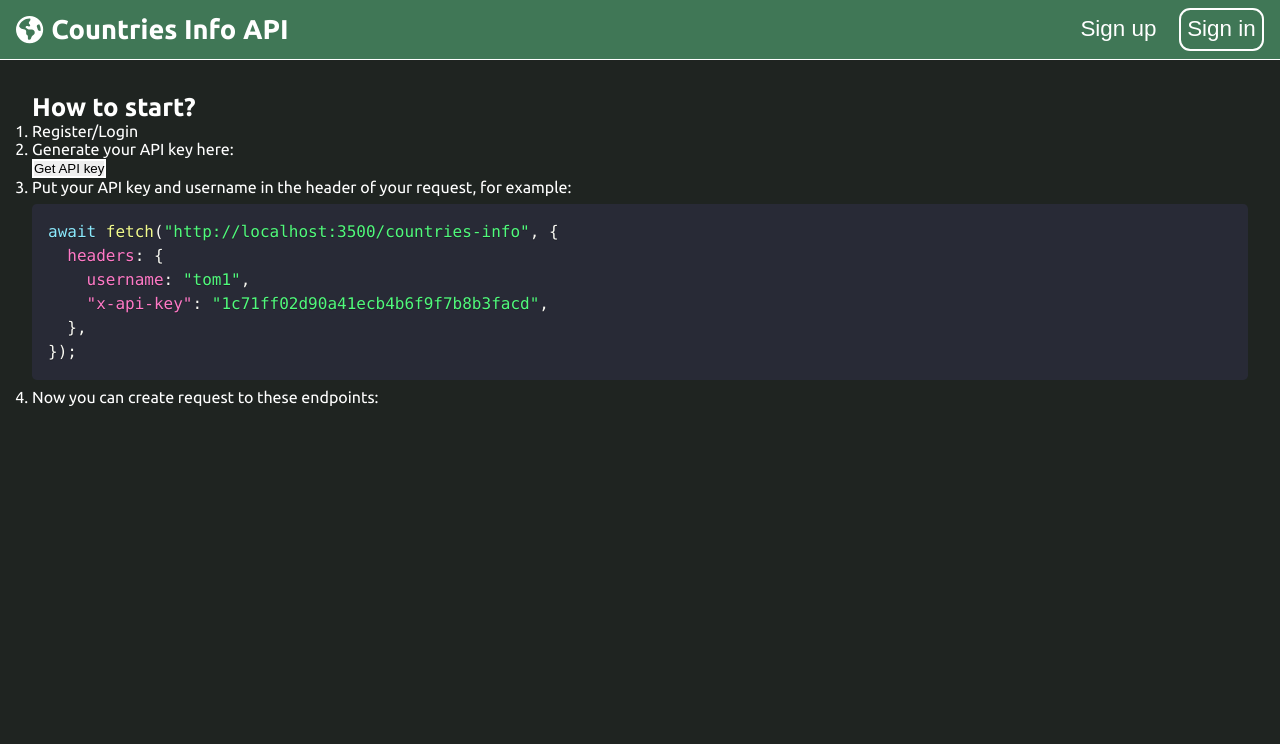
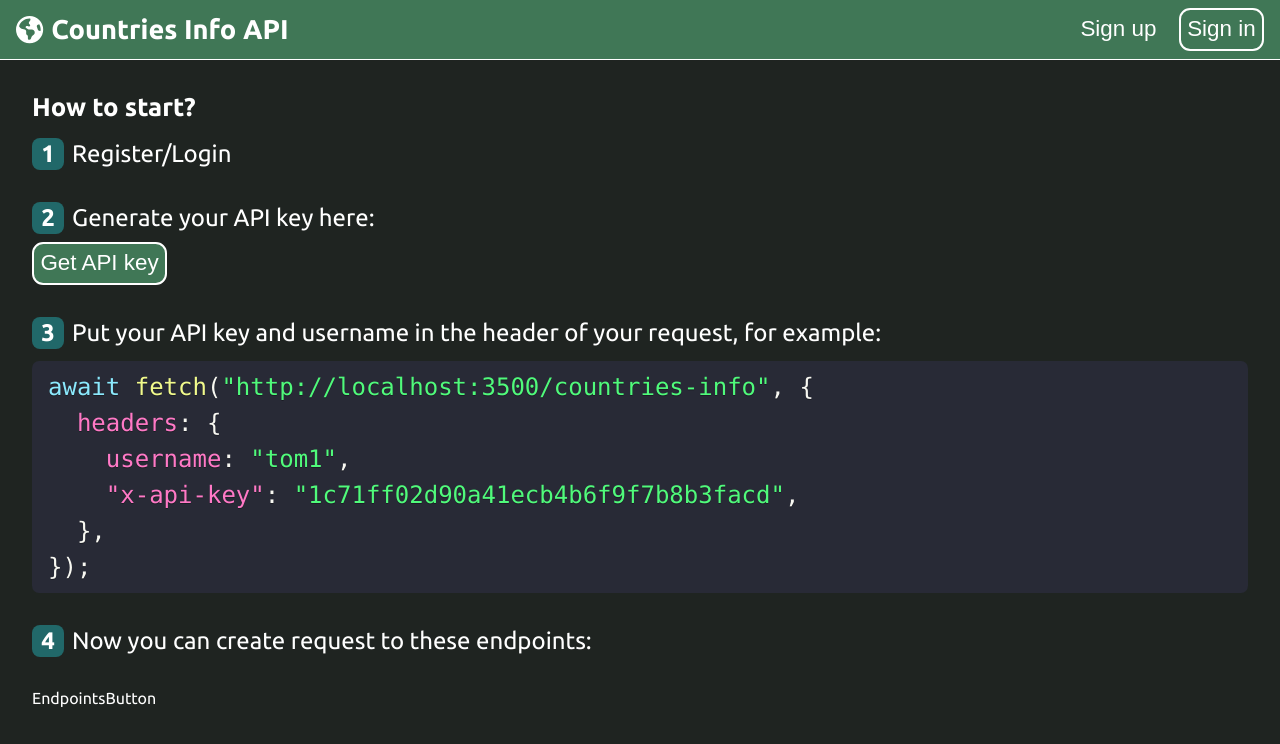
Before and after one commit to viventer/CountriesInfoApiFrontend, a React (Create React App) app: page /howtostart in a window 1280 px wide. Shown: the top 744 px of the page. Built offline with nearby package versions, Linux system fonts and the light colour scheme.

Commit message:
almost finished How to start page

```diff
--- a/src/globalElements/components/GetApiKeyButton.jsx
+++ b/src/globalElements/components/GetApiKeyButton.jsx
@@ -1,5 +1,15 @@
 import { StyledGetApiKeyButton } from "../styles/Header.styled";
+import { Link } from "react-router-dom";
 
 export default function GetApiKeyButton() {
-  return <StyledGetApiKeyButton>Get API key</StyledGetApiKeyButton>;
+  return (
+    <StyledGetApiKeyButton>
+      <Link
+        to="/generateapikey"
+        style={{ textDecoration: "none", color: "white" }}
+      >
+        <p>Get API key</p>
+      </Link>
+    </StyledGetApiKeyButton>
+  );
 }
--- a/src/globalElements/styles/Header.styled.js
+++ b/src/globalElements/styles/Header.styled.js
@@ -80,5 +80,15 @@ export const StyledSignInButton = styled.button`
 `;
 
 export const StyledGetApiKeyButton = styled.button`
+  font-size: 1.4rem;
+  color: white;
   border: 0.15rem solid white;
+  border-radius: 0.7rem;
+  padding: 0.4rem;
+  background-color: ${({ theme }) => theme.colors.darkGreen};
+
+  &:hover {
+    filter: brightness(0.9);
+    cursor: pointer;
+  }
 `;
--- a/src/pages/home/styles/Endpoints.styled.js
+++ b/src/pages/home/styles/Endpoints.styled.js
@@ -7,7 +7,7 @@ export const StyledEndpointsList = styled.section`
 `;
 
 export const StyledSeparateEndpoint = styled.article`
-  margin: 1.5rem 0;
+  margin: 2rem 0 0 0;
   max-width: 70rem;
   & > .flex {
     gap: 1rem;
--- a/src/pages/howToStart/components/HowToStart.jsx
+++ b/src/pages/howToStart/components/HowToStart.jsx
@@ -1,4 +1,5 @@
 import GetApiKeyButton from "../../../globalElements/components/GetApiKeyButton";
+import EndpointsButton from "./EndpointsButton";
 import { StyledHowToStart } from "../styles/HowToStart.styled";
 
 import { Prism as SyntaxHighlighter } from "react-syntax-highlighter";
@@ -23,20 +24,29 @@ await fetch("http://localhost:3500/countries-info", {
         </li>
         <li>
           <p>Generate your API key here:</p>
-          <GetApiKeyButton />
         </li>
+        <GetApiKeyButton />
         <li>
           <p>
             Put your API key and username in the header of your request, for
             example:
           </p>
-          <SyntaxHighlighter language="javascript" style={dracula}>
-            {exampleRequest.trim()}
-          </SyntaxHighlighter>
         </li>
+        <SyntaxHighlighter
+          language="javascript"
+          style={dracula}
+          customStyle={{
+            fontSize: "1.5rem",
+            marginBottom: "2rem",
+            padding: "0.5rem 1rem",
+          }}
+        >
+          {exampleRequest.trim()}
+        </SyntaxHighlighter>
         <li>
           <p>Now you can create request to these endpoints:</p>
         </li>
+        <EndpointsButton />
       </ol>
     </StyledHowToStart>
   );
--- a/src/pages/howToStart/styles/HowToStart.styled.js
+++ b/src/pages/howToStart/styles/HowToStart.styled.js
@@ -4,4 +4,41 @@ export const StyledHowToStart = styled.main`
   h2 {
     font-size: 1.6rem;
   }
+
+  ol {
+    margin-top: 1rem;
+  }
+
+  li {
+    font-size: 1.5rem;
+    list-style: none;
+    display: flex;
+    flex-wrap: wrap;
+    align-items: center;
+    gap: 0.5rem;
+    counter-increment: section-counter;
+    margin-bottom: 2rem;
+  }
+
+  li:nth-child(2) {
+    margin-bottom: 0.5rem;
+  }
+
+  li:nth-child(4) {
+    margin-top: 2rem;
+    margin-bottom: 0;
+  }
+
+  li::before {
+    content: counter(section-counter);
+    font-size: 1.5rem;
+    font-weight: 700;
+    width: 2rem;
+    height: 2rem;
+    border-radius: 0.5rem;
+    background-color: ${({ theme }) => theme.colors.darkBlue};
+    display: flex;
+    align-items: center;
+    justify-content: center;
+  }
 `;
```
